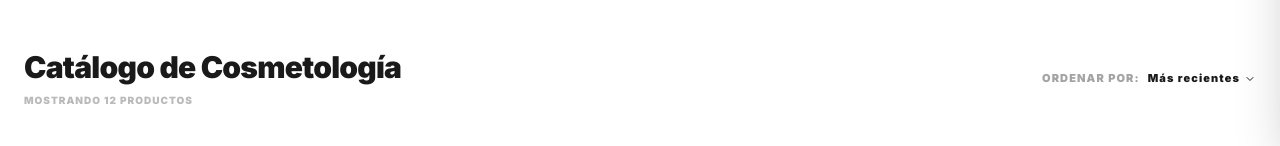
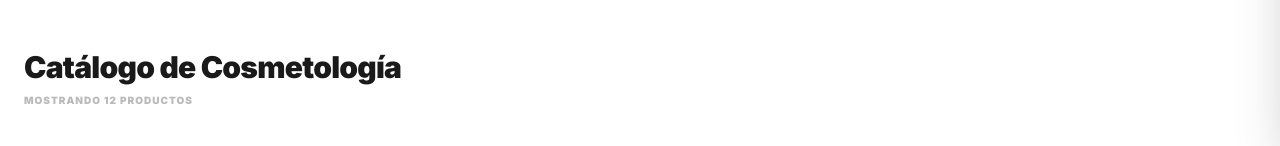
Before and after one commit to Carloscv200313/Landing-Page-Catalogo, a Next.js app: page /tienda in a window 1280 px wide. Shown: the part 654-800 px from the top of the page. Built offline with nearby package versions, Linux system fonts and the light colour scheme; no server answers; the database is empty; a web font is replaced by a local one.

Commit message:
Se elimino en tienda el texto ordenar por ya que no servia para nada

```diff
--- a/app/tienda/page.tsx
+++ b/app/tienda/page.tsx
@@ -4,7 +4,6 @@ import { useState } from 'react';
 import Filters from '@/components/products/Filters';
 import ProductGrid from '@/components/products/ProductGrid';
 import Image from 'next/image';
-import { ChevronDown } from 'lucide-react';
 
 export default function TiendaPage() {
     const [filters, setFilters] = useState({
@@ -56,15 +55,6 @@ export default function TiendaPage() {
                             <h2 className="text-3xl font-black tracking-tight">Catálogo de Cosmetología</h2>
                             <p className="text-[10px] font-black uppercase tracking-widest text-foreground/30">Mostrando 12 productos</p>
                         </div>
-
-                        <div className="flex flex-wrap items-center gap-4">
-                            <div className="flex items-center space-x-2 text-[11px] font-black uppercase tracking-widest text-foreground/40">
-                                <span>Ordenar por:</span>
-                                <button className="text-foreground flex items-center">
-                                    Más recientes <ChevronDown className="ml-1 w-3 h-3" />
-                                </button>
-                            </div>
-                        </div>
                     </div>
 
                     <Filters
```
